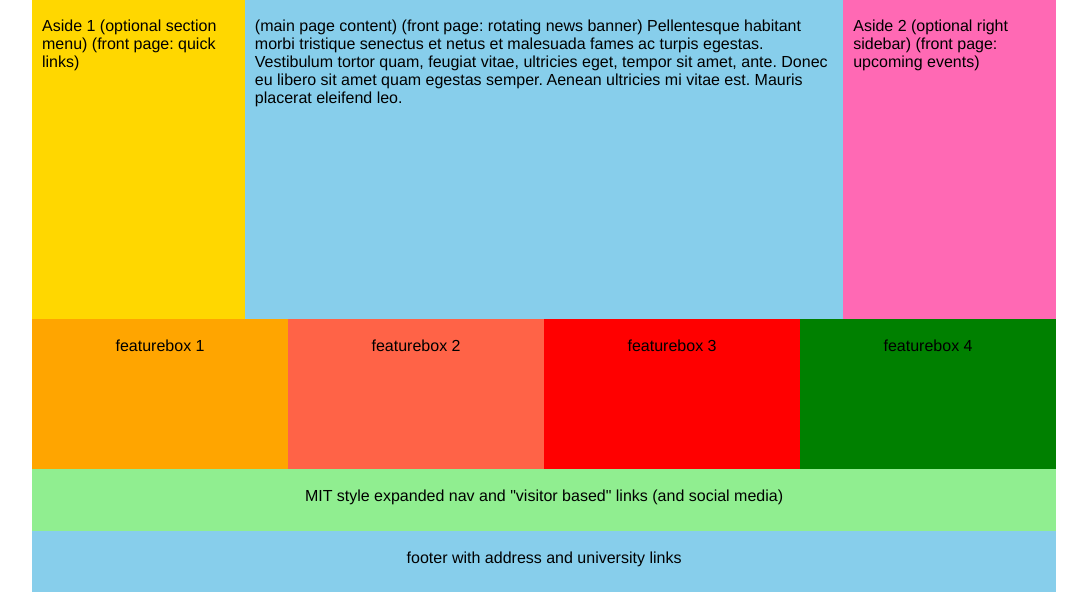
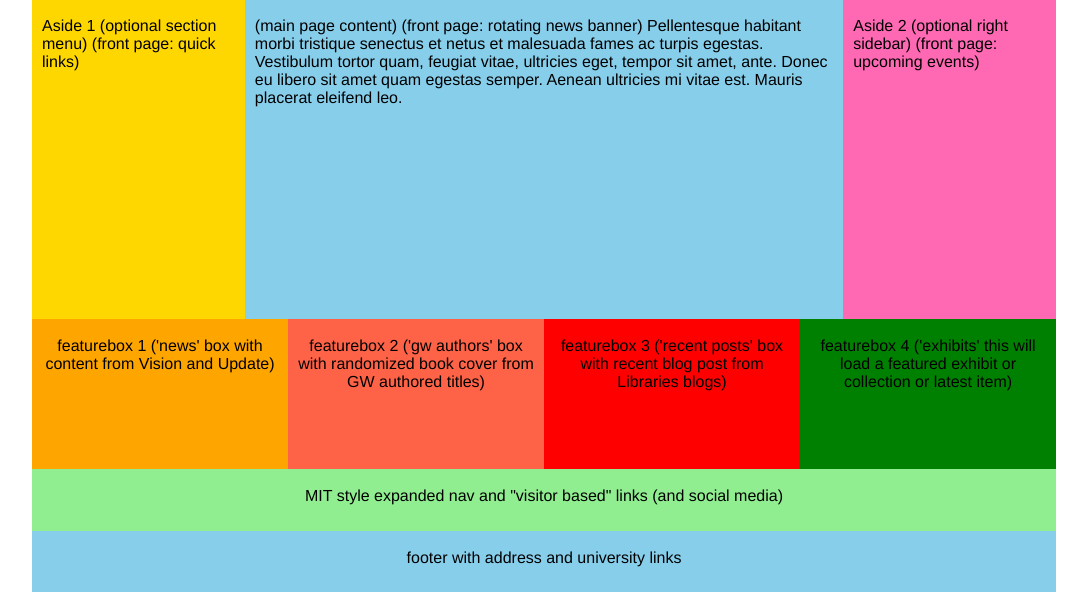
Before and after one commit to StudioZut/flexbox-theme, a PHP site: page / in a window 1280 px wide. Shown: the part 255-847 px from the top of the page, without its empty margins (96-1183 px from the left). Run offline with PHP 8.4, Linux system fonts and the light colour scheme.

Commit message:
added descriptions of possible content for feature boxes

```diff
--- a/index.php
+++ b/index.php
@@ -239,16 +239,16 @@
 
   <div class="wrapper">
     <aside class="aside2 aside-3">
-      <p>featurebox 1</p>
+      <p>featurebox 1 ('news' box with content from Vision and Update)</p>
     </aside>
     <aside class="aside2 aside-4">
-      <p>featurebox 2</p>
+      <p>featurebox 2 ('gw authors' box with randomized book cover from GW authored titles) </p>
     </aside>
     <aside class="aside2 aside-5">
-      <p>featurebox 3</p>
+      <p>featurebox 3 ('recent posts' box with recent blog post from Libraries blogs)</p>
     </aside>
     <aside class="aside2 aside-6">
-      <p>featurebox 4</p>
+      <p>featurebox 4 ('exhibits' this will load a featured exhibit or collection or latest item)</p>
     </aside>
   </div>
 
```
